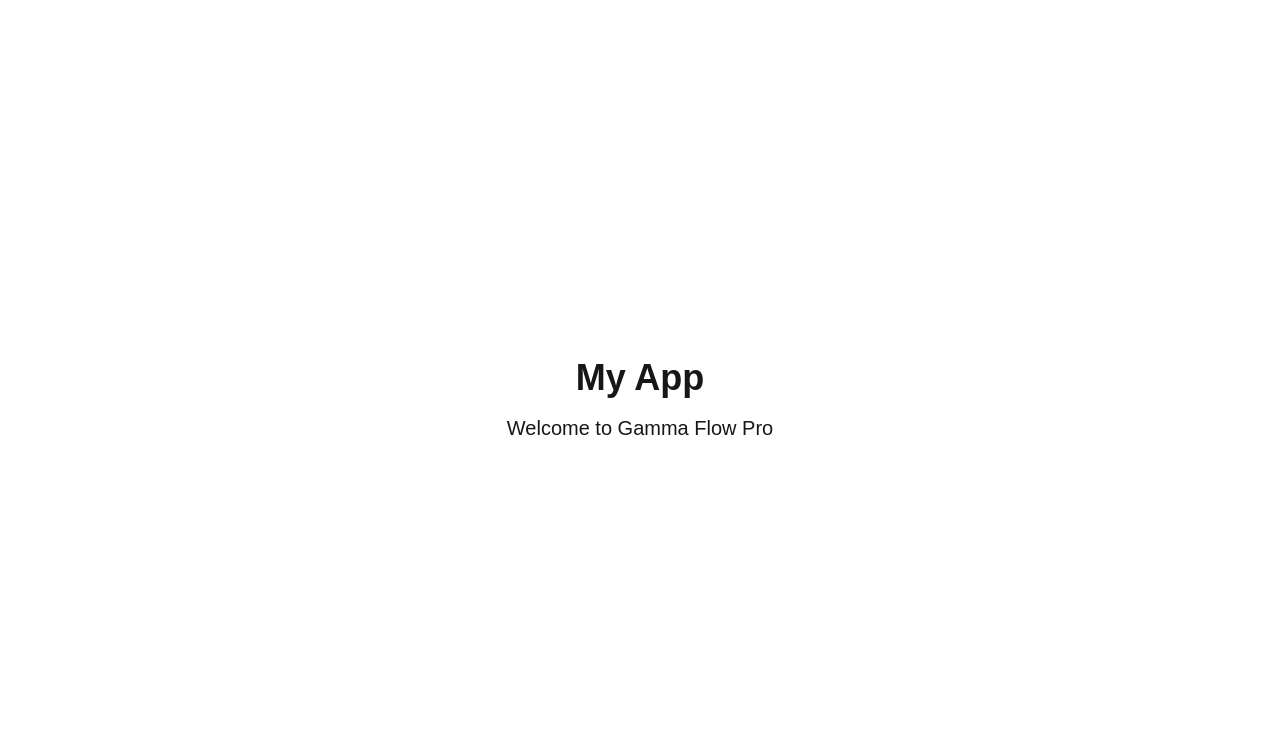
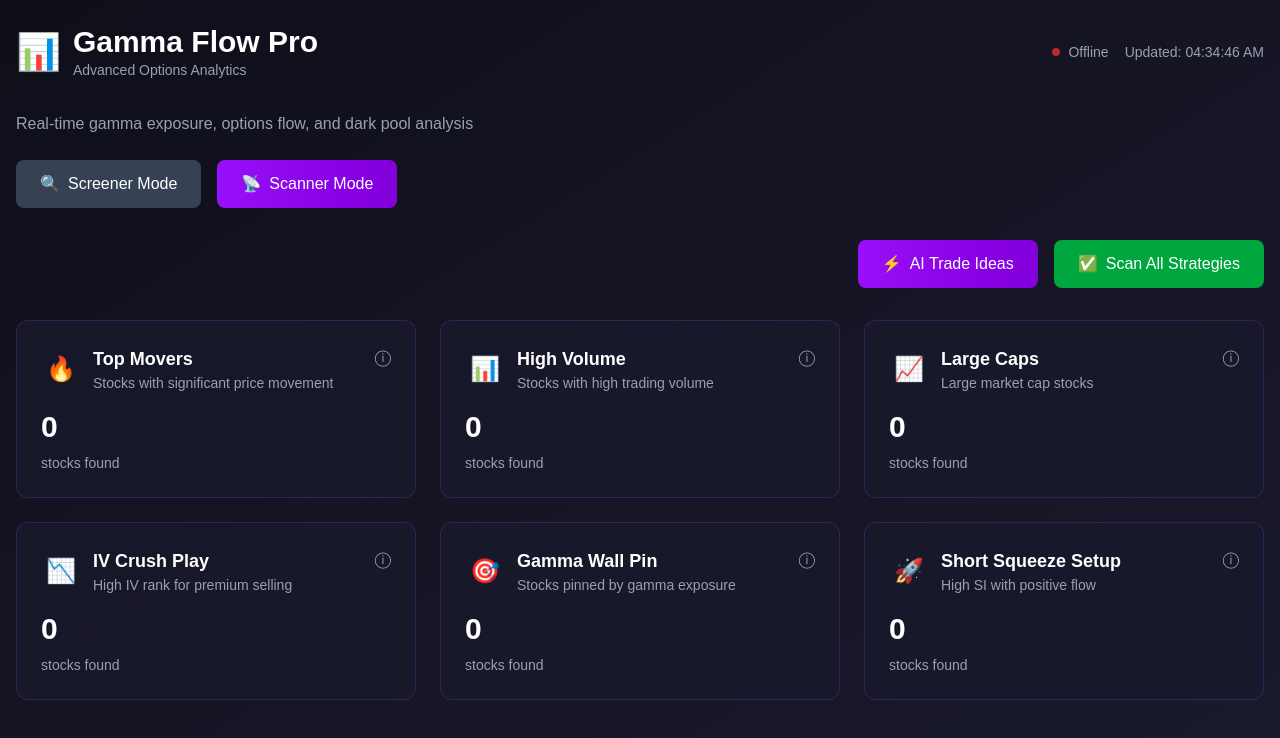
Before and after one commit to Renotrader31/gamma-flow-pro, a Next.js app: page / in a window 1280 px wide. Shown: the top 738 px of the page. Built offline with nearby package versions, Linux system fonts and the light colour scheme.

Commit message:
Add Gamma Flow Pro dashboard with scanners

```diff
--- a/app/page.tsx
+++ b/app/page.tsx
@@ -1,9 +1,102 @@
-// app/page.tsx - Example custom content
+'use client'
+
+import { useState, useEffect } from 'react'
+
 export default function Home() {
+  const [currentTime, setCurrentTime] = useState('')
+
+  useEffect(() => {
+    const updateTime = () => {
+      const now = new Date()
+      setCurrentTime(now.toLocaleTimeString('en-US', {
+        hour: '2-digit',
+        minute: '2-digit',
+        second: '2-digit'
+      }))
+    }
+    updateTime()
+    const interval = setInterval(updateTime, 1000)
+    return () => clearInterval(interval)
+  }, [])
+
+  const scanners = [
+    { icon: '🔥', color: 'orange', title: 'Top Movers', desc: 'Stocks with significant price movement' },
+    { icon: '📊', color: 'purple', title: 'High Volume', desc: 'Stocks with high trading volume' },
+    { icon: '📈', color: 'blue', title: 'Large Caps', desc: 'Large market cap stocks' },
+    { icon: '📉', color: 'red', title: 'IV Crush Play', desc: 'High IV rank for premium selling' },
+    { icon: '🎯', color: 'green', title: 'Gamma Wall Pin', desc: 'Stocks pinned by gamma exposure' },
+    { icon: '🚀', color: 'yellow', title: 'Short Squeeze Setup', desc: 'High SI with positive flow' },
+  ]
+
   return (
-    <main className="flex min-h-screen flex-col items-center justify-center p-24">
-      <h1 className="text-4xl font-bold">My App</h1>
-      <p className="mt-4 text-xl">Welcome to Gamma Flow Pro</p>
-    </main>
+    <div className="min-h-screen bg-gradient-to-br from-[#0F0F1A] to-[#1A1A2E] text-white">
+      <div className="container mx-auto px-4 py-6">
+        <header className="flex justify-between items-center mb-8">
+          <div className="flex items-center space-x-3">
+            <div className="text-purple-500 text-4xl">📊</div>
+            <div>
+              <h1 className="text-3xl font-bold">Gamma Flow Pro</h1>
+              <p className="text-sm text-gray-400">Advanced Options Analytics</p>
+            </div>
+          </div>
+          <div className="flex items-center space-x-4 text-sm">
+            <div className="flex items-center space-x-2">
+              <span className="w-2 h-2 bg-red-500 rounded-full animate-pulse"></span>
+              <span className="text-gray-400">Offline</span>
+            </div>
+            <div className="text-gray-400">
+              Updated: {currentTime}
+            </div>
+          </div>
+        </header>
+
+        <p className="text-gray-400 mb-6">Real-time gamma exposure, options flow, and dark pool analysis</p>
+
+        <div className="flex space-x-4 mb-8">
+          <button className="px-6 py-3 bg-gray-700 rounded-lg flex items-center space-x-2 hover:bg-gray-600 transition">
+            <span>🔍</span>
+            <span>Screener Mode</span>
+          </button>
+          <button className="px-6 py-3 bg-gradient-to-r from-purple-600 to-purple-700 rounded-lg flex items-center space-x-2 text-white">
+            <span>📡</span>
+            <span>Scanner Mode</span>
+          </button>
+        </div>
+
+        <div className="flex space-x-4 mb-8 justify-end">
+          <button className="px-6 py-3 bg-gradient-to-r from-purple-600 to-purple-700 rounded-lg flex items-center space-x-2 text-white">
+            <span>⚡</span>
+            <span>AI Trade Ideas</span>
+          </button>
+          <button className="px-6 py-3 bg-green-600 rounded-lg flex items-center space-x-2 text-white hover:bg-green-700 transition">
+            <span>✅</span>
+            <span>Scan All Strategies</span>
+          </button>
+        </div>
+
+        <div className="grid grid-cols-1 md:grid-cols-2 lg:grid-cols-3 gap-6">
+          {scanners.map((scanner, idx) => (
+            <div key={idx} className="bg-[#1A1A2E]/80 backdrop-blur-lg border border-purple-500/20 rounded-xl p-6 hover:border-purple-500/50 hover:-translate-y-1 transition-all cursor-pointer">
+              <div className="flex justify-between items-start mb-4">
+                <div className="flex items-center space-x-3">
+                  <div className={`w-10 h-10 bg-${scanner.color}-500/20 rounded-lg flex items-center justify-center`}>
+                    <span className="text-2xl">{scanner.icon}</span>
+                  </div>
+                  <div>
+                    <h3 className="text-lg font-semibold">{scanner.title}</h3>
+                    <p className="text-sm text-gray-400">{scanner.desc}</p>
+                  </div>
+                </div>
+                <button className="text-gray-400 hover:text-white">
+                  <span>ⓘ</span>
+                </button>
+              </div>
+              <div className="text-3xl font-bold mb-2">0</div>
+              <div className="text-sm text-gray-400">stocks found</div>
+            </div>
+          ))}
+        </div>
+      </div>
+    </div>
   )
 }
```
